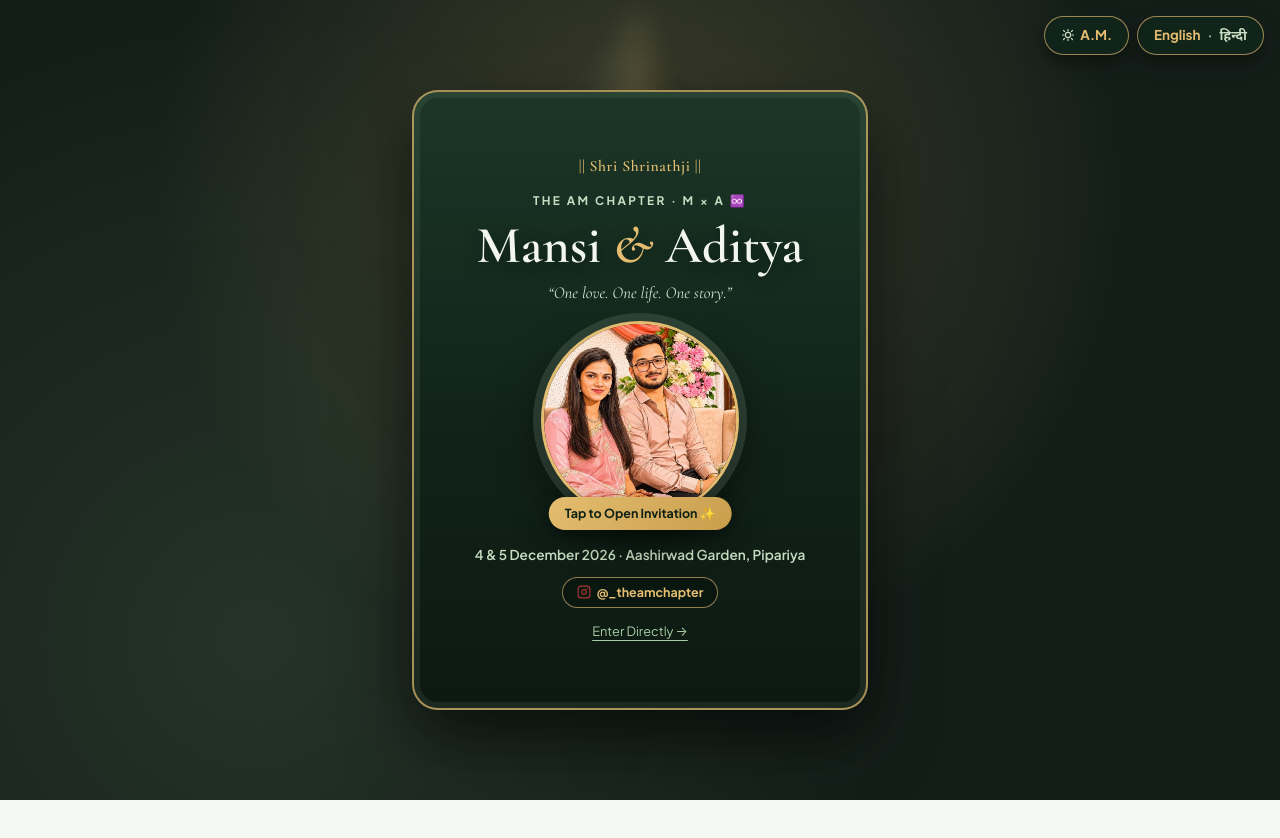
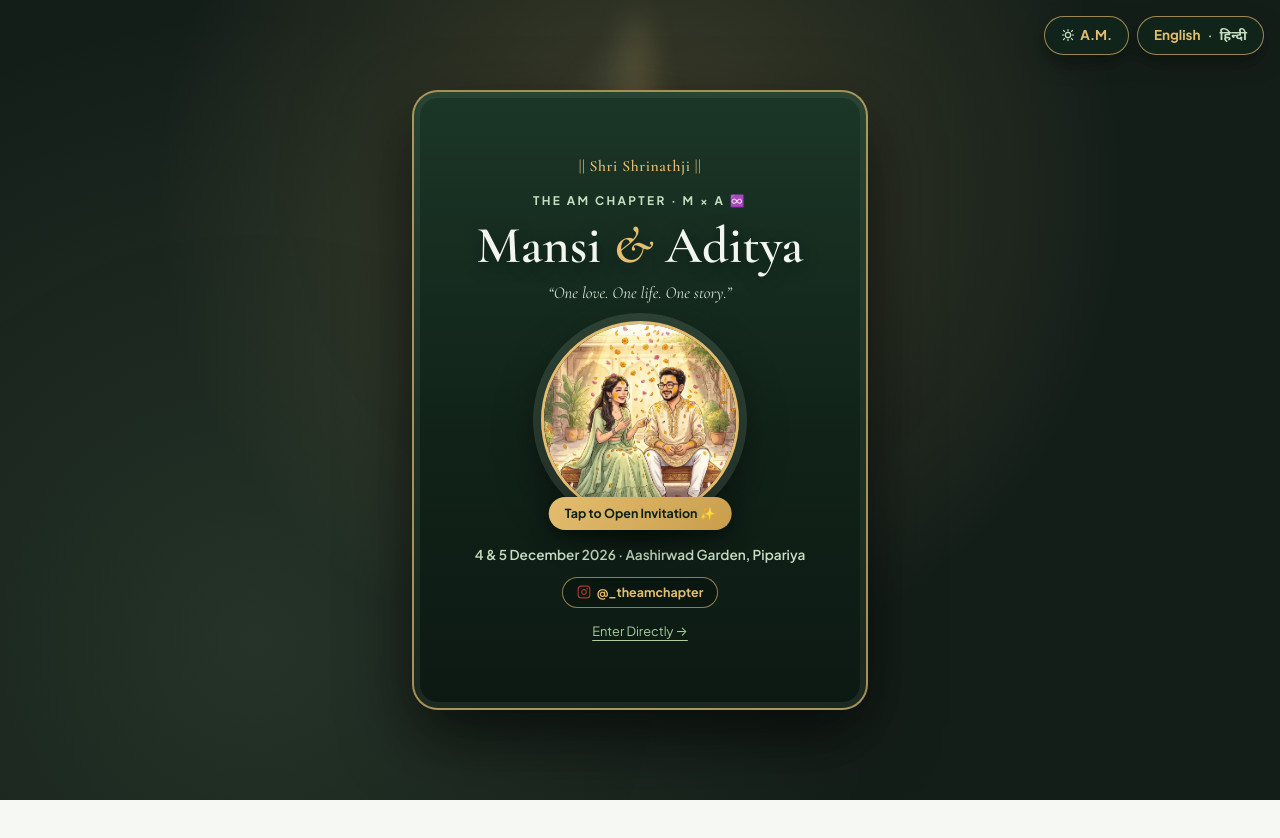
Before and after one commit to mayurrathi/mansi-aditya-wedding, a React (Vite) app: page / in a window 1280 px wide. Shown: the top 838 px of the page. Built offline with nearby package versions, Linux system fonts and the light colour scheme.

Commit message:
Show couple photo in Home Hero medallion and Ghibli art on landing envelope

```diff
--- a/src/components/ChapterOpening.jsx
+++ b/src/components/ChapterOpening.jsx
@@ -1,6 +1,6 @@
 import { useEffect, useRef } from "react";
 import { useTranslation } from "../context/LanguageContext";
-import { chapterOpening, couple, labels, photos } from "../data/weddingData";
+import { art, chapterOpening, couple, labels } from "../data/weddingData";
 import InstagramIcon from "./InstagramIcon";
 
 const OPEN_MS = 1150;
@@ -158,8 +158,8 @@ export default function ChapterOpening({
           >
             <span className="medallion-pulse-ring" aria-hidden="true" />
             <img
-              src={photos.gatefoldCouple}
-              alt="Mansi & Aditya Portrait"
+              src={art.haldi}
+              alt="Mansi & Aditya Studio Ghibli Portrait"
               className="gate-medallion-img"
             />
             <span className="gate-tap-badge">
--- a/src/components/RoyalJharokhaHeroSvg.jsx
+++ b/src/components/RoyalJharokhaHeroSvg.jsx
@@ -1,6 +1,6 @@
 import { useEffect, useRef } from "react";
 import { gsap } from "gsap";
-import { art } from "../data/weddingData";
+import { photos } from "../data/weddingData";
 
 export default function RoyalJharokhaHeroSvg() {
   const svgRef = useRef(null);
@@ -82,11 +82,11 @@ export default function RoyalJharokhaHeroSvg() {
         </g>
       </svg>
 
-      {/* Static Studio Ghibli Couple Medallion (no flipping, no overlapping chips) */}
+      {/* Couple Portrait Medallion */}
       <div className="hero-couple-medallion">
         <img
-          src={art.haldi}
-          alt="Mansi & Aditya Studio Ghibli Portrait"
+          src={photos.gatefoldCouple}
+          alt="Mansi & Aditya Portrait"
           className="medallion-art"
         />
       </div>
```
